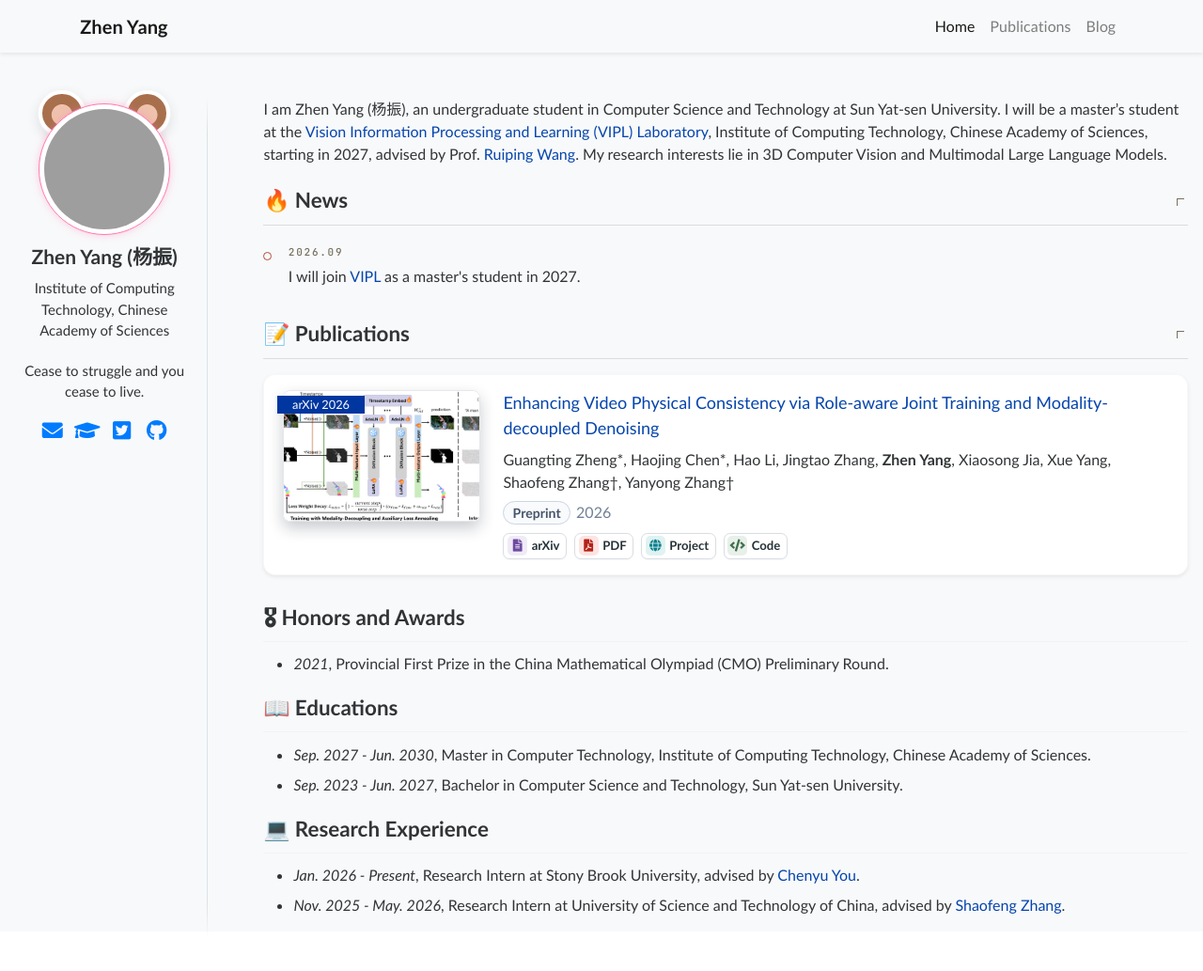
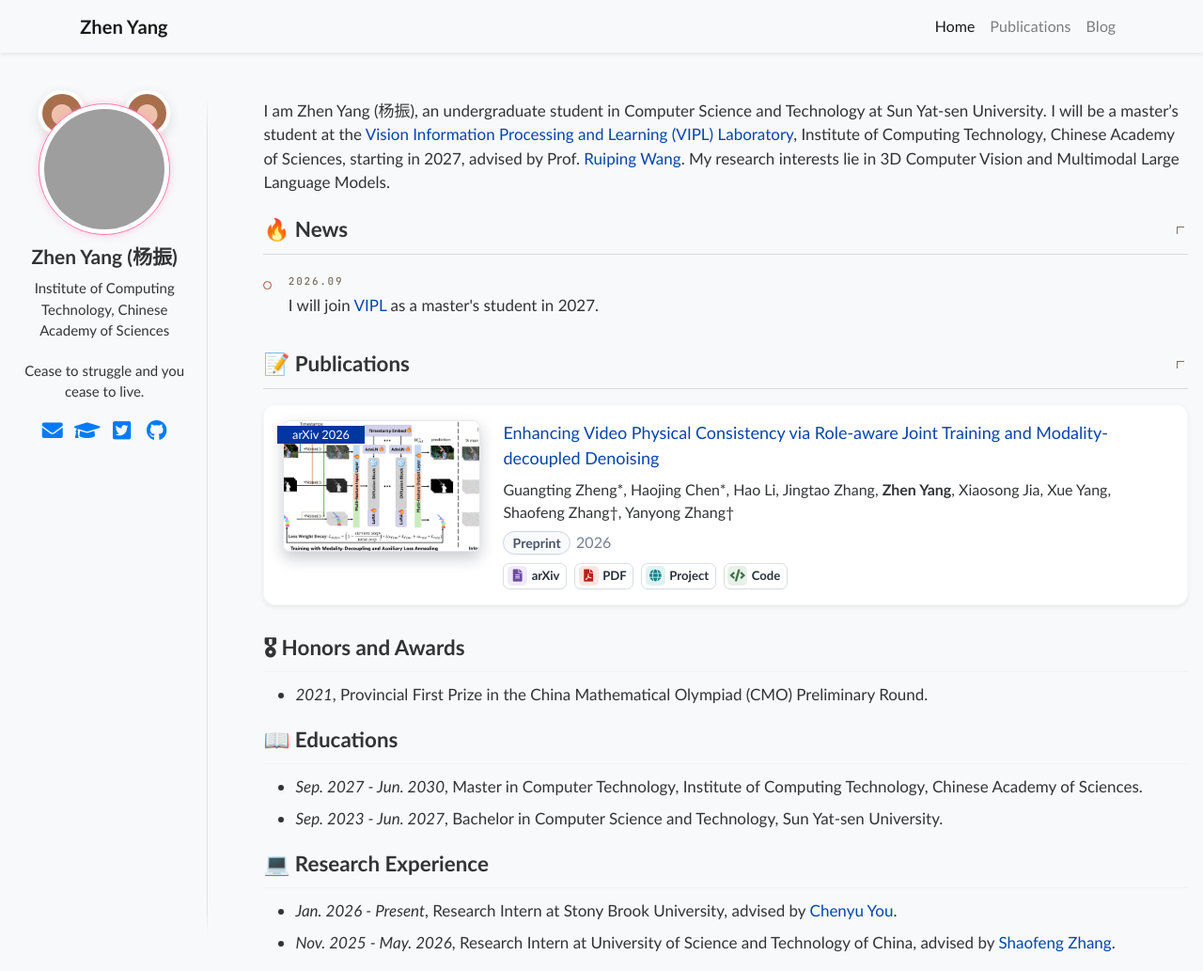
Before and after one commit to MichaelYeung2004/michaelyeung2004.github.io, a Jekyll site: the page built from _pages/about.md, in a window 1280 px wide and 1033 px high. Shown: the whole window at 94% size. Built offline with Jekyll 4.4.1, drawn with Linux system fonts in a browser that asks for light colours; grey boxes are pictures that could not be loaded.

Commit message:
Remove footer region and slightly enlarge homepage prose

```diff
--- a/_layouts/blog-shell.html
+++ b/_layouts/blog-shell.html
@@ -33,7 +33,6 @@
   <main class="flex-grow-1 flex-shrink-0 {% unless page.layout == 'blog-post' %}container-lg{% endunless %}">
     {{ content }}
   </main>
-  {% include luost/footer.html %}
   <script src="https://cdnjs.cloudflare.com/ajax/libs/jquery/3.5.1/jquery.min.js"></script>
   <script src="https://cdnjs.cloudflare.com/ajax/libs/popper.js/1.14.7/umd/popper.min.js"></script>
   <script src="https://cdnjs.cloudflare.com/ajax/libs/twitter-bootstrap/4.6.0/js/bootstrap.min.js"></script>
--- a/assets/css/main.scss
+++ b/assets/css/main.scss
@@ -137,6 +137,14 @@
     background-color: #f8f9fa;
 }
 
+/* Enlarge homepage prose without changing navigation, sidebar or paper cards. */
+.homepage .page__content > p,
+.homepage .page__content > ul,
+.homepage .page__content > ol,
+.homepage .news-panel__body {
+    font-size: 17px;
+}
+
 .homepage .masthead,
 .homepage .greedy-nav {
     background-color: #f8f9fa;
```
